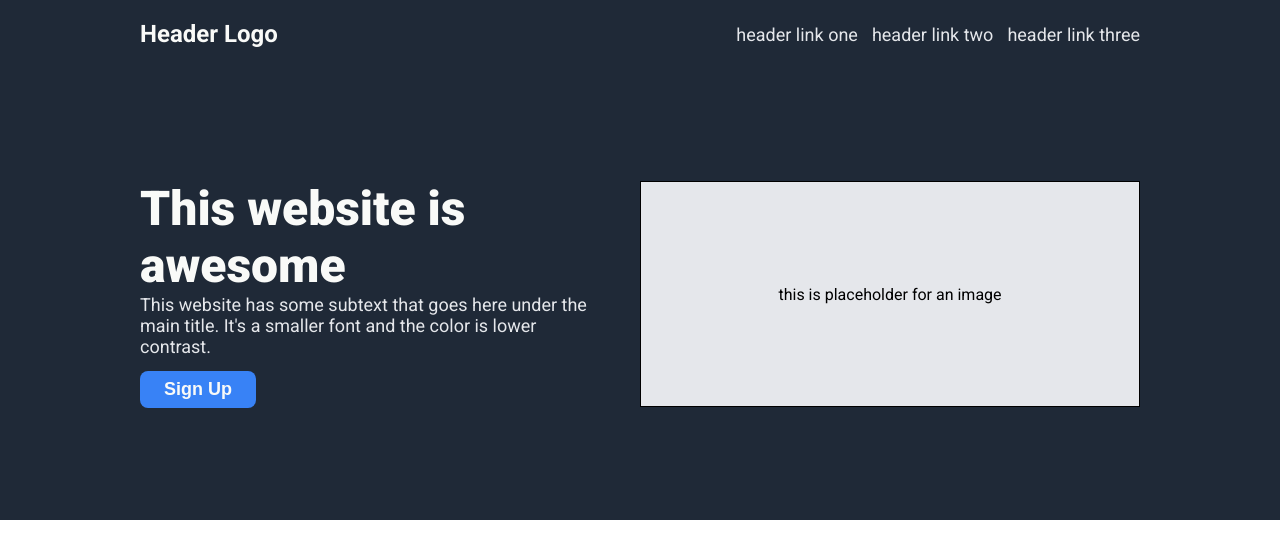
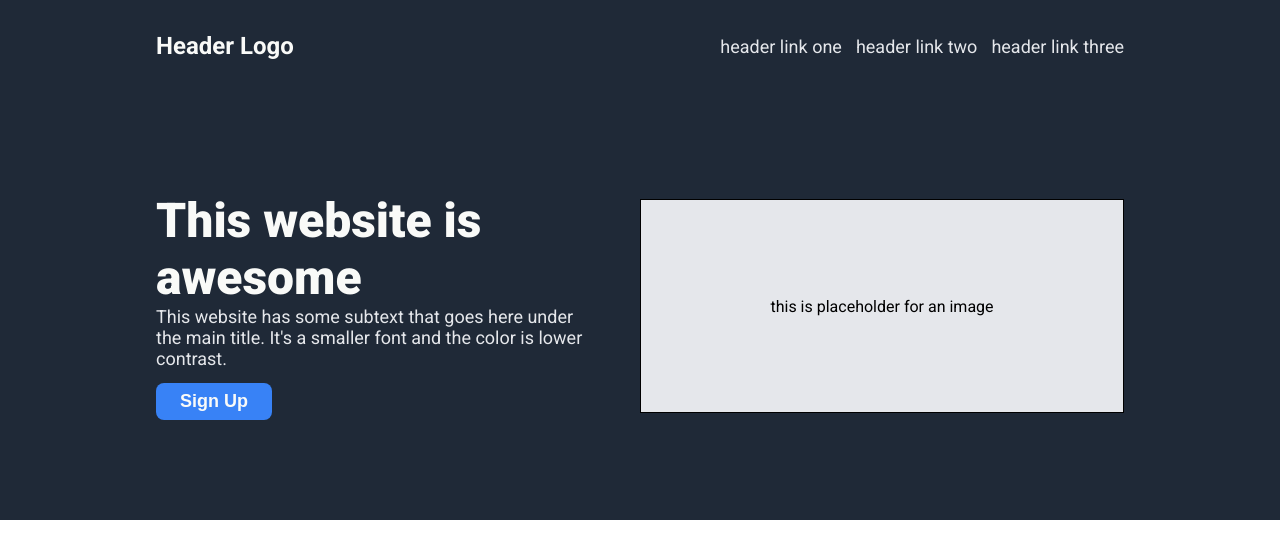
Before and after one commit to aderitoapelao/landing-page, a plain HTML site: page index.html in a window 1280 px wide. Drawn offline with Linux system fonts and the light colour scheme.

Commit message:
Fix: adicionar padding a nav e ao hero

```diff
--- a/assets/css/style.css
+++ b/assets/css/style.css
@@ -30,8 +30,8 @@ body {
 
 .nav {
     width: 100%;
-    max-width: 1000px;
-    padding: 20px 0;
+    max-width: 1032px;
+    padding: 32px;
     display: flex;
     justify-content: space-between;
     align-items: center;
@@ -58,10 +58,11 @@ body {
 .hero {
     flex: 1;
     width: 100%;
-    max-width: 1000px;
+    max-width: 1032px;
     display: flex;
     align-items: center;
-    justify-content: space-between;
+    justify-content:space-between;
+    padding: 0 32px;
 }
 
 .hero .left {
```
